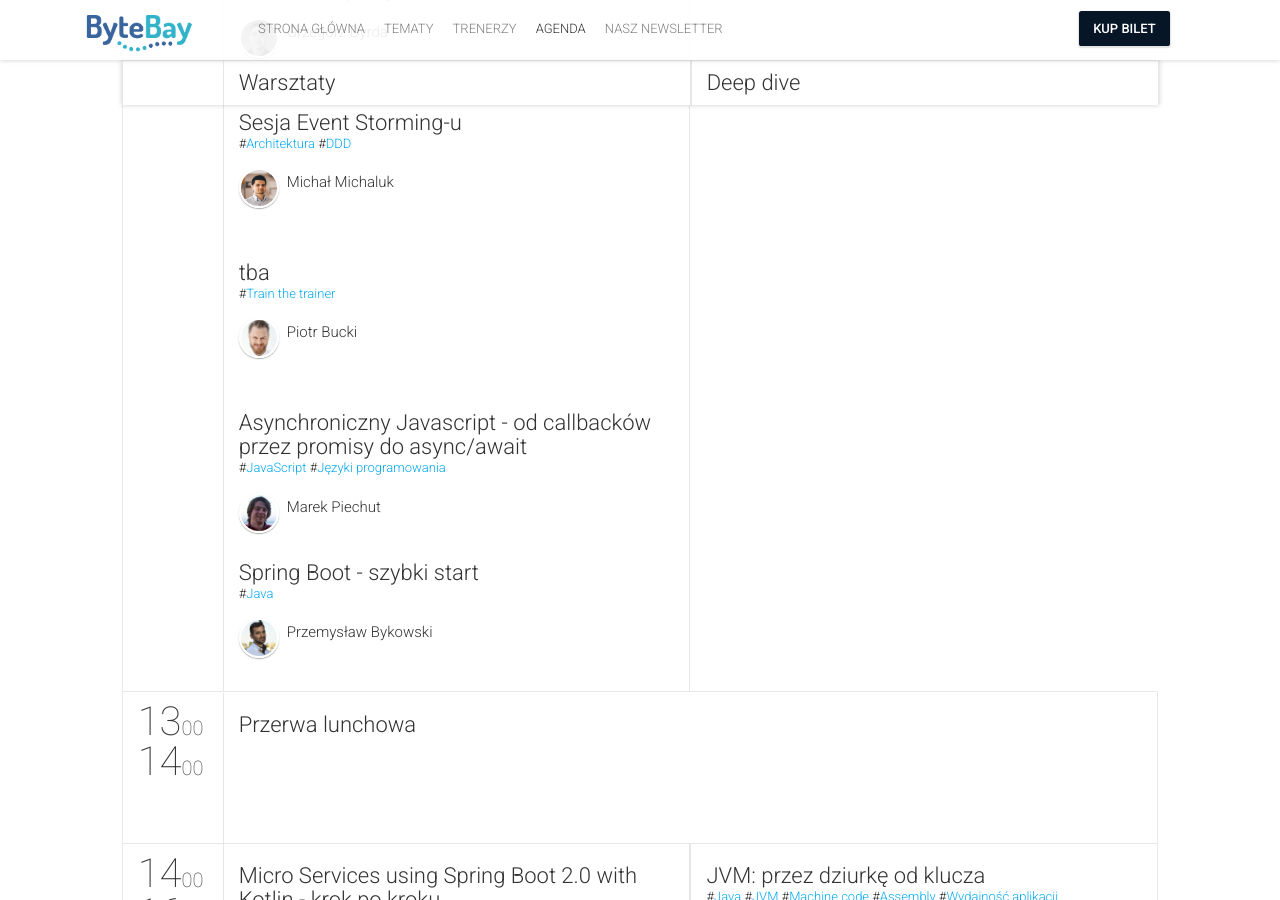
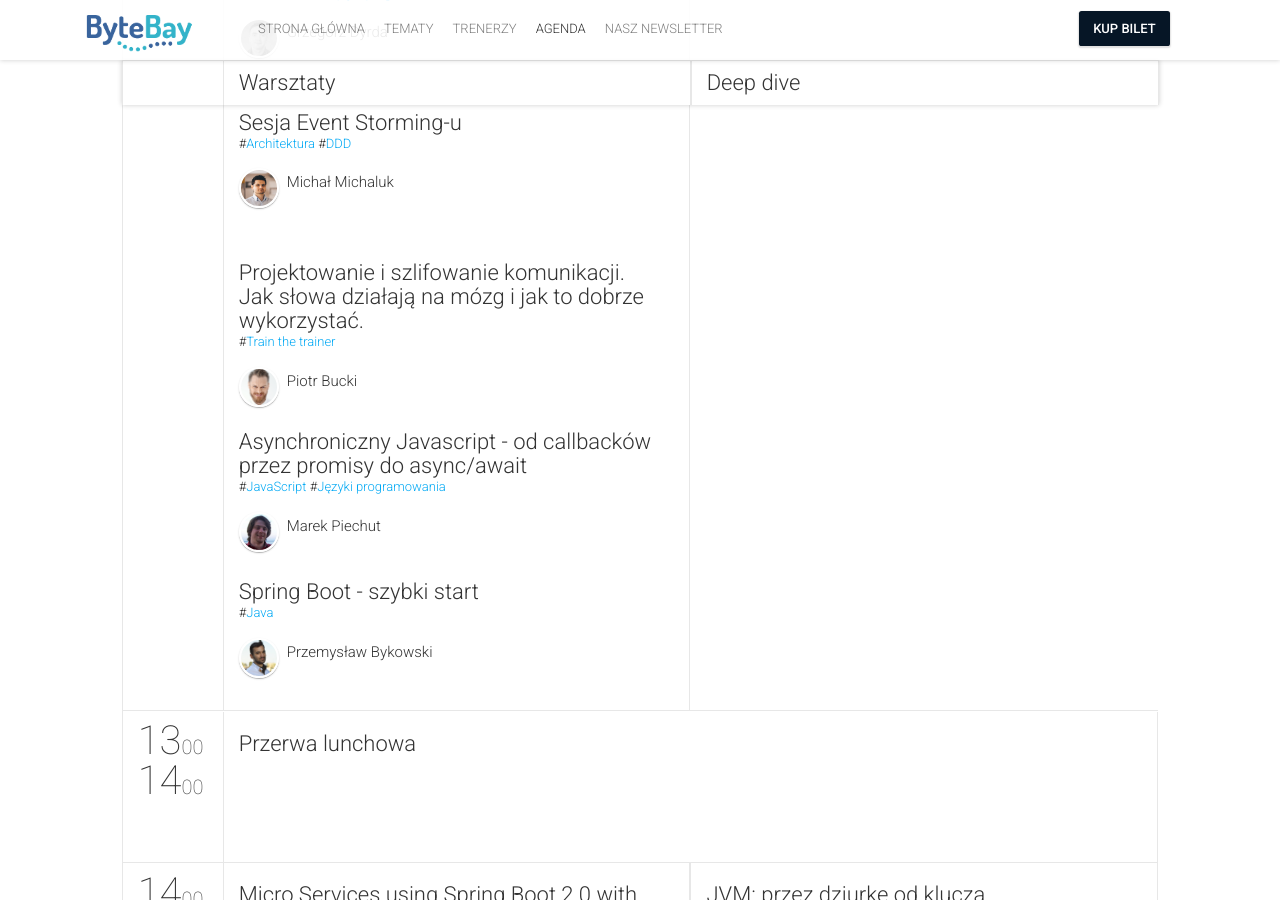
Before and after one commit to 42patterns/bytebay-website, a Jekyll site: the page built from schedule.html, in a window 1280 px wide and 900 px high, scrolled down 1660 px. Built offline with Jekyll 4.4.1, drawn with Linux system fonts in a browser that asks for light colours; nearby versions of some CDN libraries; comment, search, counter and statistics services are not loaded; some of the changed lines change nothing that is shown.

Commit message:
Warsztat Piotra B.

```diff
--- a/_data/sessions.yml
+++ b/_data/sessions.yml
@@ -727,7 +727,8 @@ list:
     complexity: 0
 
   - id: 44
-    title: "tba"
+    title: "Projektowanie i szlifowanie komunikacji. Jak słowa działają na mózg i jak to dobrze wykorzystać."
+    description: "Komunikację można projektować – jak architekturę, kod, czy interfejs strony internetowej. Trzeba tylko wiedzieć, z grubsza jak działa mózg i jakie słowa smakują mu jak najlepsza włoska pizza, a które są tak mdłe jak szpitalny posiłek. Na warsztacie nauczymy się, jak dobrze i zwięźle sprzedawać idee. Dowiemy się, czy introwertycy robią lepsze prezentacje i sprawdzimy, czy zamek w Malborku jest lepszy niż \"stara budowla\"."
     type: 0
     speakers: [53]
     tags: ["Train the trainer"]
```
